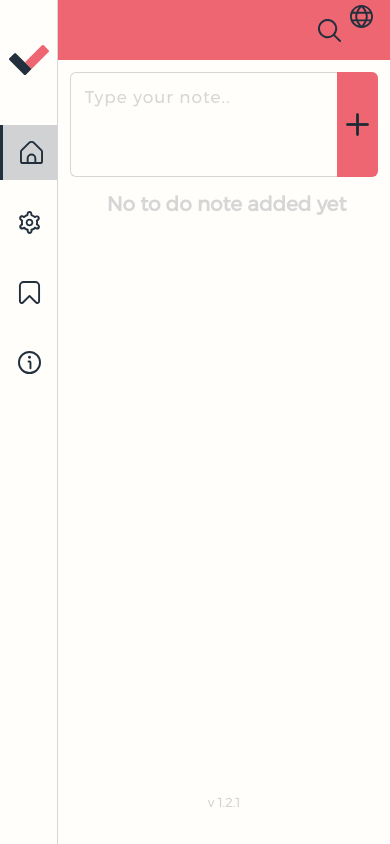
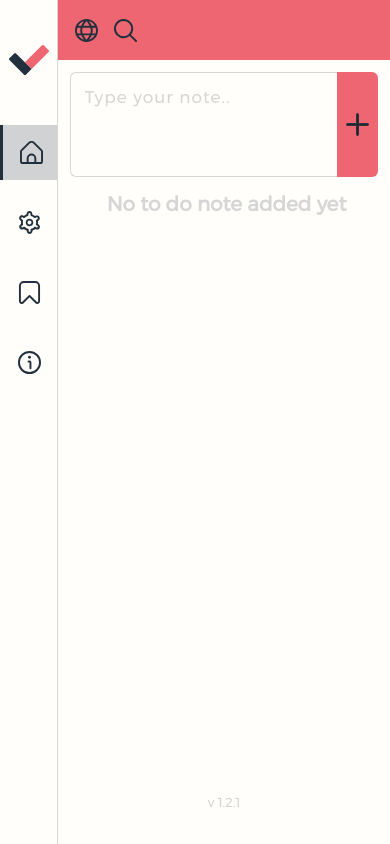
Before and after one commit to erfanGharib/to-do-webApp, a plain HTML site: page index.html in a window 390 px wide. Drawn offline with Linux system fonts and the light colour scheme.

Commit message:
fix header layout in mobile view

```diff
--- a/css/main.css
+++ b/css/main.css
@@ -162,11 +162,11 @@ button, input, select, textarea, body, p, b, div, span, figcaption, input::place
     display: none !important;
 }
 .increase-width {
-    width: 90% !important;
+    width: 100% !important;
     margin: 0;
 }
 .increase-width-mobile {
-    width: 96% !important;
+    width: 100% !important;
     margin: 0;
     padding: 0 !important;
 }
--- a/css/tablet-layeout.css
+++ b/css/tablet-layeout.css
@@ -10,8 +10,8 @@ header {
     min-height: 80px;
     border: none;
     border-right: 1px solid var(--header-background);
-    justify-content: flex-end;
-    flex-direction: row-reverse;
+    justify-content: center;
+    /* flex-direction: row-reverse; */
 }
 h3 {
     font-size: 30px;
@@ -61,9 +61,9 @@ body {
     margin-top: 23px !important;
 }
 #header-child {
-    flex-direction: row-reverse;
     justify-content: flex-start;
-    align-items: flex-start;
+    width: 90%;
+    /* align-items: center; */
 }
 #search-sugestion {
     width: 91.3% !important;
```
